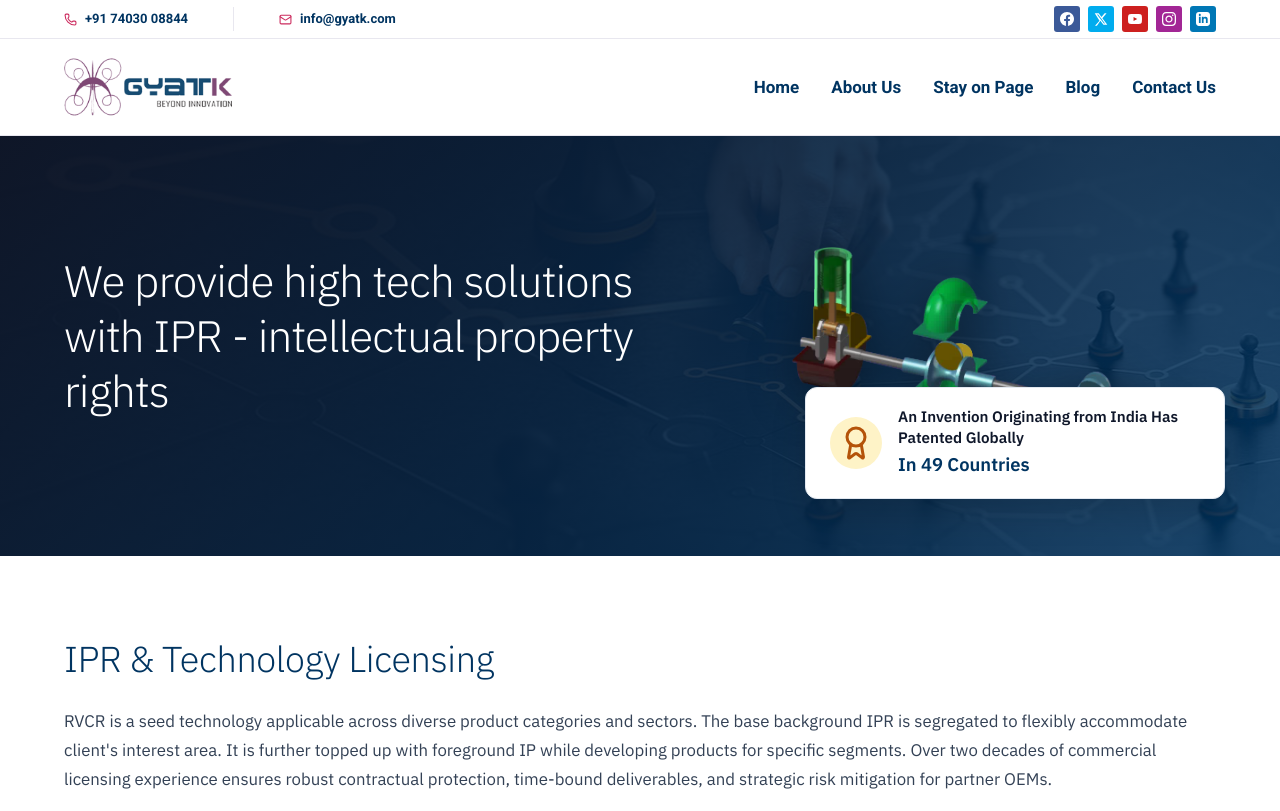
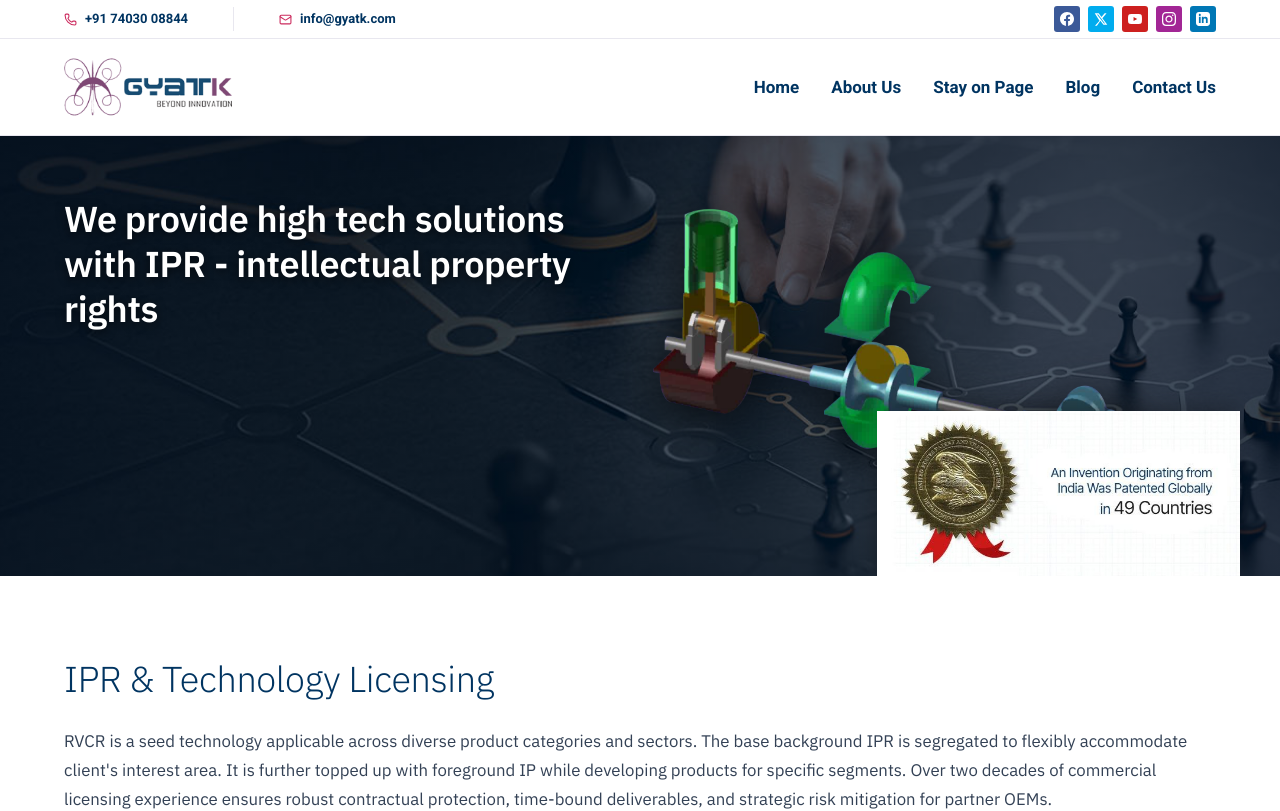
Before and after one commit to simranjeet4/Gyatk, a React (Vite) app in the folder client/: page /patents in a window 1280 px wide. Shown: the top 811 px of the page. Built offline with nearby package versions, Linux system fonts and the light colour scheme.

Commit message:
Fix hero section on Patents page to match reference screenshot exactly with seal badge card

```diff
--- a/client/src/pages/PatentsPage.css
+++ b/client/src/pages/PatentsPage.css
@@ -1,114 +1,98 @@
 .patents-page-root {
-  width: 100%;
-  font-family: var(--font-gyat);
+  font-family: 'IBM Plex Sans', -apple-system, BlinkMacSystemFont, 'Segoe UI', Roboto, sans-serif;
   color: #1e293b;
   background-color: #ffffff;
 }
 
-/* Hero Section with Technical Blueprint Background & Floating Gold Seal Badge */
+/* Hero Section */
 .patents-hero {
   position: relative;
-  min-height: 420px;
-  background: url('/images/strategy-banner.jpg') center center / cover no-repeat;
+  background-color: #001630;
+  background-image: url('/images/strategy-banner.jpg');
+  background-position: center center;
+  background-size: cover;
+  background-repeat: no-repeat;
+  padding: 50px 0 0 0;
+  min-height: 440px;
   display: flex;
-  align-items: center;
-  color: #ffffff;
-  padding: 80px 0 100px 0;
+  align-items: stretch;
+  overflow: hidden;
 }
 
 .patents-hero-overlay {
   position: absolute;
   inset: 0;
-  background: linear-gradient(135deg, rgba(15, 23, 42, 0.92) 0%, rgba(0, 52, 97, 0.85) 100%);
+  background: radial-gradient(circle at 30% 50%, rgba(0, 30, 61, 0.4) 0%, rgba(0, 15, 35, 0.8) 100%);
   z-index: 1;
 }
 
 .patents-hero-container {
   position: relative;
   z-index: 2;
+  display: flex;
+  flex-direction: column;
+  justify-content: space-between;
+  width: 100%;
+  min-height: 390px;
+}
+
+.patents-hero-content-grid {
   display: grid;
-  grid-template-columns: 1.15fr 0.85fr;
-  align-items: center;
-  gap: 40px;
+  grid-template-columns: 1fr 1fr;
+  align-items: flex-start;
+  gap: 20px;
   width: 100%;
+  padding-top: 10px;
 }
 
 .patents-hero-text {
-  max-width: 680px;
+  max-width: 520px;
 }
 
 .patents-hero-title {
-  font-size: 2.75rem;
-  font-weight: 300;
-  letter-spacing: -0.02em;
+  font-size: 2.25rem;
+  font-weight: 700;
+  letter-spacing: -0.01em;
   line-height: 1.25;
   color: #ffffff;
   margin: 0;
+  text-shadow: 0 2px 10px rgba(0, 0, 0, 0.6);
 }
 
 .patents-hero-media {
   display: flex;
-  justify-content: center;
+  justify-content: flex-start;
   align-items: center;
 }
 
 .patents-hero-shaft-img {
   width: 100%;
-  max-width: 380px;
+  max-width: 540px;
   height: auto;
   object-fit: contain;
-  filter: drop-shadow(0 10px 25px rgba(0, 0, 0, 0.4));
+  filter: drop-shadow(0 8px 24px rgba(0, 0, 0, 0.6));
 }
 
 /* Floating Gold Seal Badge on Bottom Right */
 .patents-gold-seal-badge {
   position: absolute;
-  bottom: -65px;
-  right: 15px;
+  bottom: 0;
+  right: 0;
   z-index: 10;
   background: #ffffff;
-  border-radius: 12px;
-  padding: 18px 24px;
-  display: flex;
-  align-items: center;
-  gap: 16px;
-  box-shadow: 0 14px 35px rgba(0, 0, 0, 0.15);
-  border: 1px solid #e2e8f0;
-  max-width: 420px;
-}
-
-.seal-icon-wrap {
-  width: 52px;
-  height: 52px;
-  border-radius: 50%;
-  background: #fef3c7;
+  box-shadow: -4px -4px 20px rgba(0, 0, 0, 0.25);
   display: flex;
   align-items: center;
   justify-content: center;
-  flex-shrink: 0;
+  border-top-left-radius: 4px;
+  line-height: 0;
 }
 
-.gold-seal-icon {
-  color: #b45309;
-}
-
-.seal-text-wrap {
-  display: flex;
-  flex-direction: column;
-}
-
-.seal-bold-text {
-  font-size: 0.95rem;
-  font-weight: 600;
-  color: #0f172a;
-  line-height: 1.35;
-}
-
-.seal-country-highlight {
-  font-size: 1.15rem;
-  font-weight: 800;
-  color: #003461;
-  margin-top: 2px;
+.patents-seal-badge-img {
+  height: 165px;
+  width: auto;
+  display: block;
+  object-fit: contain;
 }
 
 /* Base Section Styling */
@@ -436,9 +420,9 @@
 
 /* Responsive queries */
 @media (max-width: 992px) {
-  .patents-hero-container {
+  .patents-hero-content-grid {
     grid-template-columns: 1fr;
-    gap: 32px;
+    gap: 24px;
   }
 
   .patents-gold-seal-badge {
@@ -446,7 +430,7 @@
     bottom: 0;
     right: 0;
     margin-top: 24px;
-    max-width: 100%;
+    align-self: flex-end;
   }
 
   .patents-grid-2col,
@@ -463,7 +447,7 @@
 
 @media (max-width: 640px) {
   .patents-hero-title {
-    font-size: 2rem;
+    font-size: 1.85rem;
   }
 
   .patents-section {
@@ -473,4 +457,8 @@
   .patents-section-title {
     font-size: 1.75rem;
   }
+
+  .patents-seal-badge-img {
+    height: 120px;
+  }
 }
--- a/client/src/pages/PatentsPage.jsx
+++ b/client/src/pages/PatentsPage.jsx
@@ -1,5 +1,5 @@
 import React from 'react';
-import { Check, FileText, Download, Award, ShieldCheck, Globe, ArrowRight } from 'lucide-react';
+import { Check, FileText, Download } from 'lucide-react';
 import './PatentsPage.css';
 
 export default function PatentsPage() {
@@ -22,10 +22,11 @@ export default function PatentsPage() {
 
   return (
     <div className="patents-page-root">
-      {/* 1. Hero Banner with Dark Circuit Pattern & Floating Gold Seal Badge */}
+      {/* 1. Hero Banner with Dark Circuit Pattern & Bottom-Right Patent Seal Badge */}
       <section className="patents-hero">
         <div className="patents-hero-overlay"></div>
         <div className="container patents-hero-container">
+          <div className="patents-hero-content-grid">
             <div className="patents-hero-text">
               <h1 className="patents-hero-title">
                 We provide high tech solutions with IPR - intellectual property rights
@@ -39,16 +40,15 @@ export default function PatentsPage() {
                 className="patents-hero-shaft-img"
               />
             </div>
+          </div>
 
-          {/* Floating White Badge on Bottom Right */}
+          {/* Bottom Right Badge Image matching screenshot exactly */}
           <div className="patents-gold-seal-badge">
-            <div className="seal-icon-wrap">
-              <Award size={36} className="gold-seal-icon" />
-            </div>
-            <div className="seal-text-wrap">
-              <span className="seal-bold-text">An Invention Originating from India Has Patented Globally</span>
-              <span className="seal-country-highlight">In 49 Countries</span>
-            </div>
+            <img
+              src="/images/patent-seal-badge.jpg"
+              alt="An Invention Originating from India Was Patented Globally in 49 Countries"
+              className="patents-seal-badge-img"
+            />
           </div>
         </div>
       </section>
```
Also changed, not shown: client/public/images/patent-seal-badge.jpg (added). Lines whose indentation alone changed are shown as unchanged.
